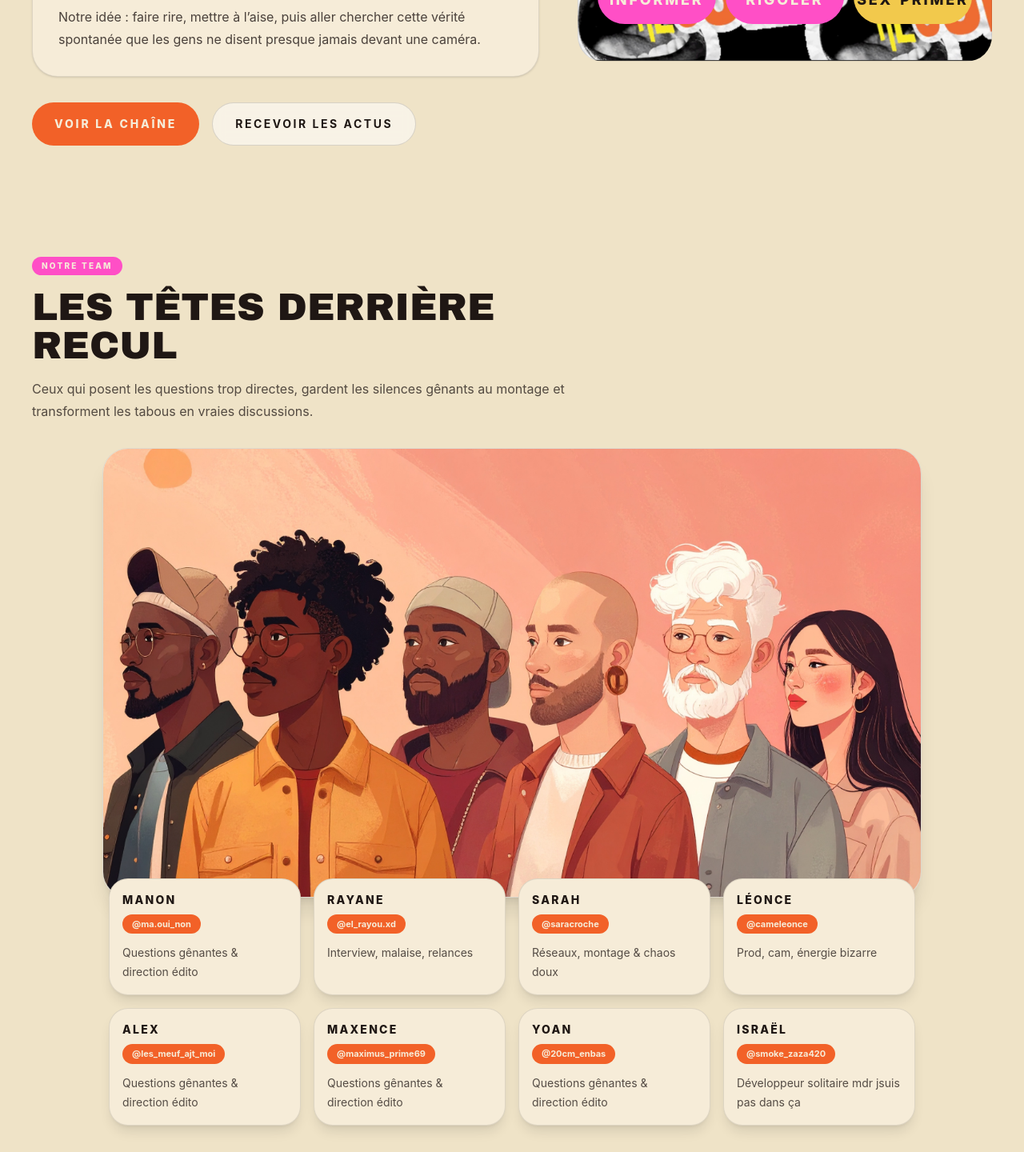
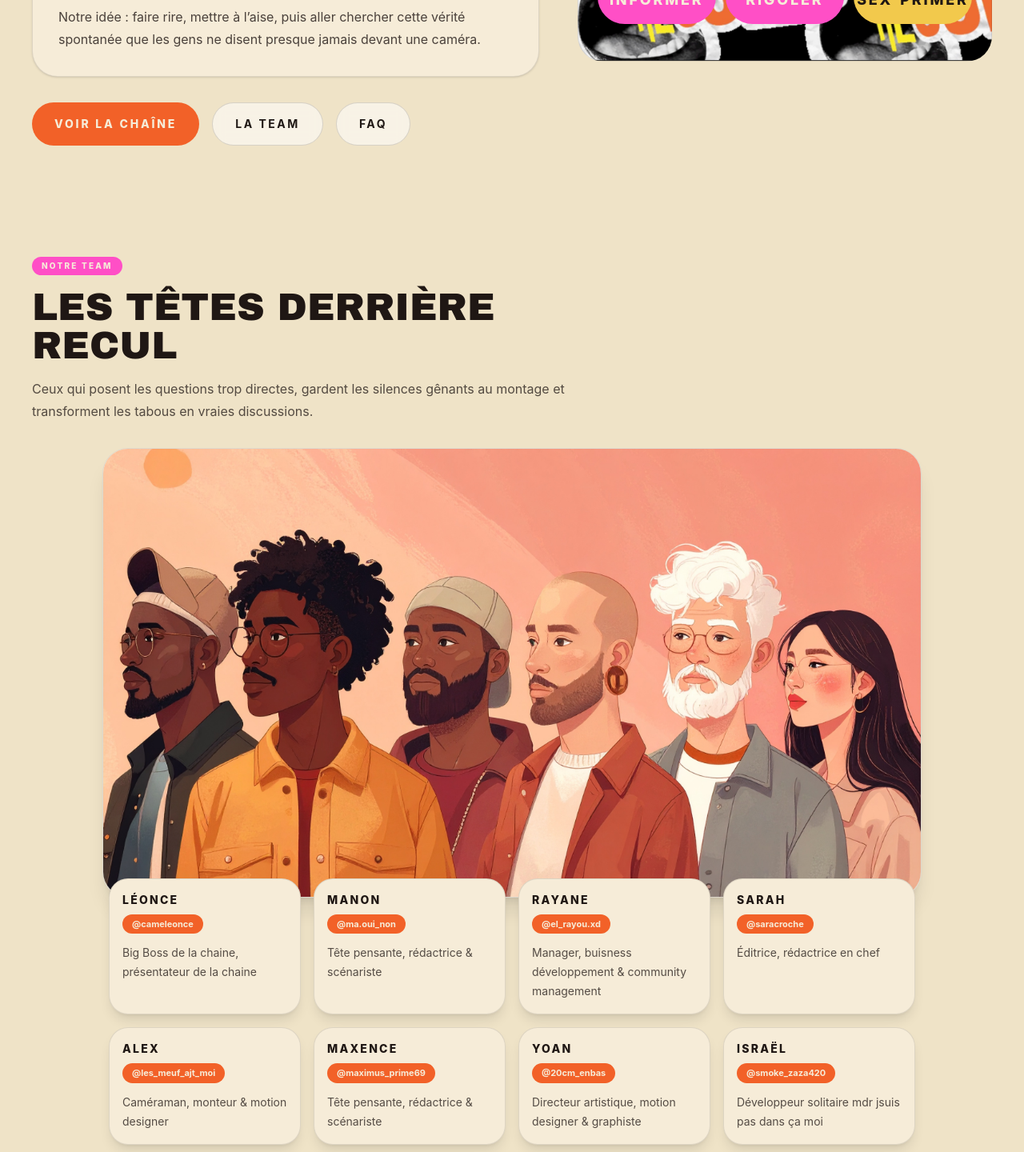
Before and after one commit to kasaialaprod/comp-ytb2026, a React (Vite) app: page / in a window 1280 px wide. Shown: the part 900-2340 px from the top of the page at 80% size. Built offline with nearby package versions, Linux system fonts and the light colour scheme.

Commit message:
encore deuxtrois truc

```diff
--- a/src/components/Hero.tsx
+++ b/src/components/Hero.tsx
@@ -43,10 +43,17 @@ export default function Hero() {
           </a>
 
           <a
-            href="#newsletter"
+            href="#la-team"
             className="inline-flex min-h-12 items-center justify-center rounded-full border border-current/15 bg-white/55 px-7 py-4 text-sm font-bold uppercase tracking-[0.18em] backdrop-blur dark:bg-white/5"
           >
-            Recevoir les actus
+            La team
+          </a>
+
+          <a
+            href="#faq"
+            className="inline-flex min-h-12 items-center justify-center rounded-full border border-current/15 bg-white/55 px-7 py-4 text-sm font-bold uppercase tracking-[0.18em] backdrop-blur dark:bg-white/5"
+          >
+            FAQ
           </a>
         </div>
       </div>
--- a/src/components/Hero2.tsx
+++ b/src/components/Hero2.tsx
@@ -1,52 +1,52 @@
 import group from '../assets/group.jpg'
 
 const members = [
+   {
+    name: "Léonce",
+    handle: "@cameleonce",
+    role: "Big Boss de la chaine, présentateur de la chaine",
+    position: "right-4 bottom-6 md:right-10 md:bottom-10",
+  },
   {
     name: "Manon",
     handle: "@ma.oui_non",
-    role: "Questions gênantes & direction édito",
+    role: "Tête pensante, rédactrice & scénariste",
     position: "left-4 top-4 md:left-8 md:top-8",
   },
   {
     name: "Rayane",
     handle: "@el_rayou.xd",
-    role: "Interview, malaise, relances",
+    role: "Manager, buisness développement & community management",
     position: "right-4 top-10 md:right-10 md:top-12",
   },
   {
     name: "Sarah",
     handle: "@saracroche",
-    role: "Réseaux, montage & chaos doux",
+    role: "Éditrice, rédactrice en chef",
     position: "left-6 bottom-20 md:left-12 md:bottom-16",
-  },
-  {
-    name: "Léonce",
-    handle: "@cameleonce",
-    role: "Prod, cam, énergie bizarre",
-    position: "right-4 bottom-6 md:right-10 md:bottom-10",
   },
   {
     name: "Alex",
     handle: "@les_meuf_ajt_moi",
-    role: "Questions gênantes & direction édito",
+    role: "Caméraman, monteur & motion designer",
     position: "left-4 top-4 md:left-8 md:top-8",
   },
   {
     name: "Maxence",
     handle: "@maximus_prime69",
-    role: "Questions gênantes & direction édito",
+    role: "Tête pensante, rédactrice & scénariste",
     position: "right-4 top-10 md:right-10 md:top-12",
   },
   {
     name: "Yoan",
     handle: "@20cm_enbas",
-    role: "Questions gênantes & direction édito",
+    role: "Directeur artistique, motion designer & graphiste",
     position: "left-6 bottom-20 md:left-12 md:bottom-16",
   },
   {
     name: "Israël",
     handle: "@smoke_zaza420",
-    role: "Développeur solitaire mdr jsuis pas dans ça",
+    role: "Développeur solitaire mdr jsuis pas dans ça moi",
     position: "right-4 bottom-6 md:right-10 md:bottom-10",
   }
 ]
@@ -88,7 +88,7 @@ export default function Hero2() {
   return (
     <section className="mx-auto max-w-7xl px-5 pb-16 pt-4 md:px-10 md:pb-24 md:pt-10">
 
-      <div className="mb-8 max-w-2xl">
+      <div id='la-team' className="mb-8 max-w-2xl">
         <div className="inline-flex rounded-full bg-hotpink px-3 py-1 text-[10px] font-extrabold uppercase tracking-[0.22em] text-paper">
           Notre team
         </div>
@@ -135,7 +135,7 @@ export default function Hero2() {
       </div>
 
       <div className="max-w-3xl mt-8">
-        <div className="inline-flex rounded-full bg-hotpink px-3 py-1 text-[10px] font-extrabold uppercase tracking-[0.22em] text-paper">
+        <div id='faq' className="inline-flex rounded-full bg-hotpink px-3 py-1 text-[10px] font-extrabold uppercase tracking-[0.22em] text-paper">
           FAQ
         </div>
 
```
